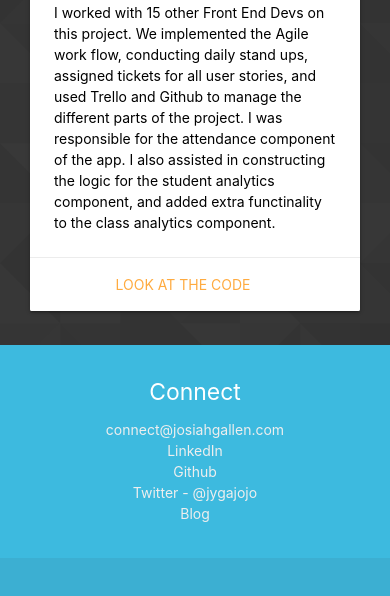
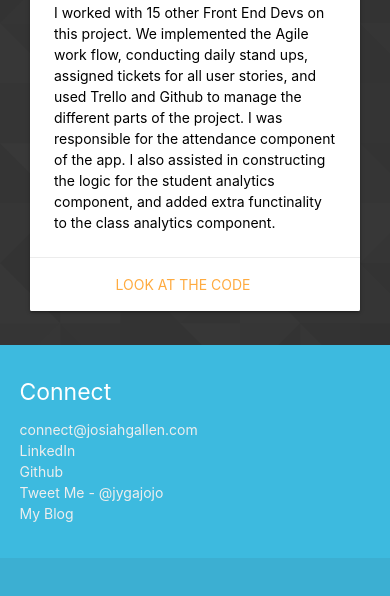
Before and after one commit to josiahgallen/josiahgallen.github.io, a website: page index.html in a window 390 px wide. Shown: the part 2497-3093 px from the top of the page. Drawn offline with nearby package versions, Linux system fonts and the light colour scheme.

Commit message:
added meta tag for mobile

```diff
--- a/index.html
+++ b/index.html
@@ -2,6 +2,7 @@
 <html>
 <head>
 	<title>Josiah Allen</title>
+	<meta name="viewport" content="width=device-width, initial-scale=1">
 	<link href="https://fonts.googleapis.com/icon?family=Material+Icons" rel="stylesheet">
 	<link rel="stylesheet" href="https://cdnjs.cloudflare.com/ajax/libs/materialize/0.97.3/css/materialize.min.css">
 	<link rel="stylesheet" type="text/css" href="./styles/main.sass.css">
@@ -87,8 +88,8 @@
 						<li><a class="grey-text text-lighten-3" href="mailto:connect@josiahgallen.com">connect@josiahgallen.com</a></li>
 						<li><a class="grey-text text-lighten-3" href="https://www.linkedin.com/in/josiahgallen">LinkedIn</a></li>
 						<li><a class="grey-text text-lighten-3" href="https://github.com/josiahgallen">Github</a></li>
-						<li><a class="grey-text text-lighten-3" href="https://twitter.com/jygajojo">Twitter - @jygajojo</a></li>
-						<li><a class="grey-text text-lighten-3" href="http://rookiequarterbackcoder.tumblr.com/">Blog</a></li>
+						<li><a class="grey-text text-lighten-3" href="https://twitter.com/jygajojo">Tweet Me - @jygajojo</a></li>
+						<li><a class="grey-text text-lighten-3" href="http://rookiequarterbackcoder.tumblr.com/">My Blog</a></li>
 					</ul>
 				</div>
 			</div>
--- a/styles/main.sass.css
+++ b/styles/main.sass.css
@@ -14,4 +14,5 @@ img {
   text-align: left; }
 
 footer.page-footer {
-  background-color: #3DBADF; }
+  background-color: #3DBADF;
+  text-align: left; }
--- a/styles/main.scss
+++ b/styles/main.scss
@@ -18,4 +18,5 @@ img {
 
 footer.page-footer {
 	background-color: #3DBADF;
+	text-align: left;
 }
```
